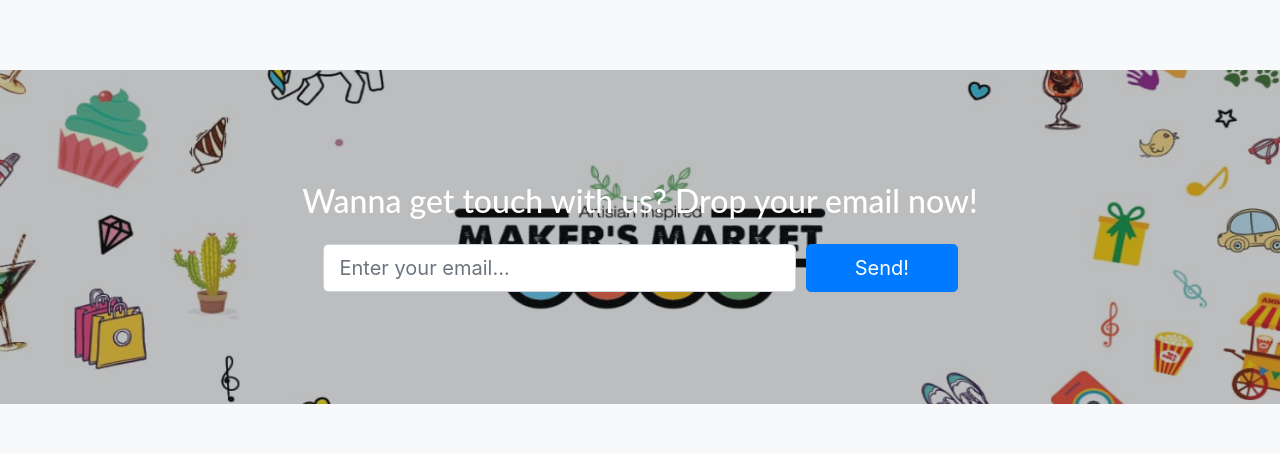
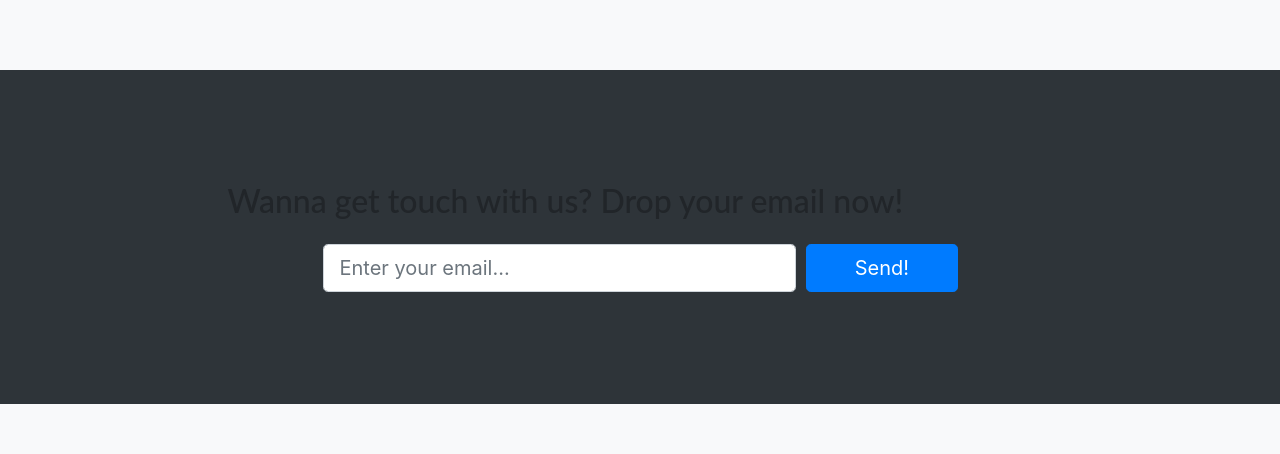
Before and after one commit to nocturnal-freak/MakersMarketWebapp, a React (Create React App) app: page / in a window 1280 px wide. Shown: the part 1599-2053 px from the top of the page. Built offline with nearby package versions, Linux system fonts and the light colour scheme.

Commit message:
contact us css

```diff
--- a/src/components/AppComponent.js
+++ b/src/components/AppComponent.js
@@ -105,7 +105,7 @@ Selling tickets that aren't free? Our fees are low and can be passed through to
 						</div>
 					</div>
 				</section>
-				<section className="call-to-action text-white text-center" ref={(section) => { this.contact = section; }}>
+				<section className="contactUSCSS" ref={(section) => { this.contact = section; }}>
 					<div className="overlay"></div>
 					<div className="container">
 						<div className="row">
--- a/src/components/Style/index.css
+++ b/src/components/Style/index.css
@@ -95,13 +95,14 @@ header.masthead h1 {
 }
 
 .call-to-action {
-  position: relative;
-  background-color: #343a40;
-  background: url(../images/main.jpeg) no-repeat center center;
-  -webkit-background-size: 1315px 580px;
-  -moz-background-size: 1315px 580px;
-  -o-background-size: 1315px 580px;
-  background-size: 1315px 580px;
+
+    position: absolute;
+    background-color: #343a40;
+
+    padding-top:8rem;
+    padding-bottom: 8rem;
+
+
 
 }
 
@@ -205,19 +206,15 @@ header.masthead h1 {
   box-shadow: 0px 5px 5px 0px #adb5bd;
 }
 
-.call-to-action {
+.contactUSCSS {
   position: relative;
   background-color: #343a40;
-  background: url("../images/main.jpeg") no-repeat center center;
-  -webkit-background-size: 1315px 580px;
-  -moz-background-size: 1315px 580px;
-  -o-background-size: 1315px 580px;
-  background-size: 1315px 580px;
+
   padding-top: 7rem;
   padding-bottom: 7rem;
 }
 
-.call-to-action .overlay {
+.contactUSCSS .overlay {
   position: absolute;
   background-color: #212529;
   height: 100%;
```
